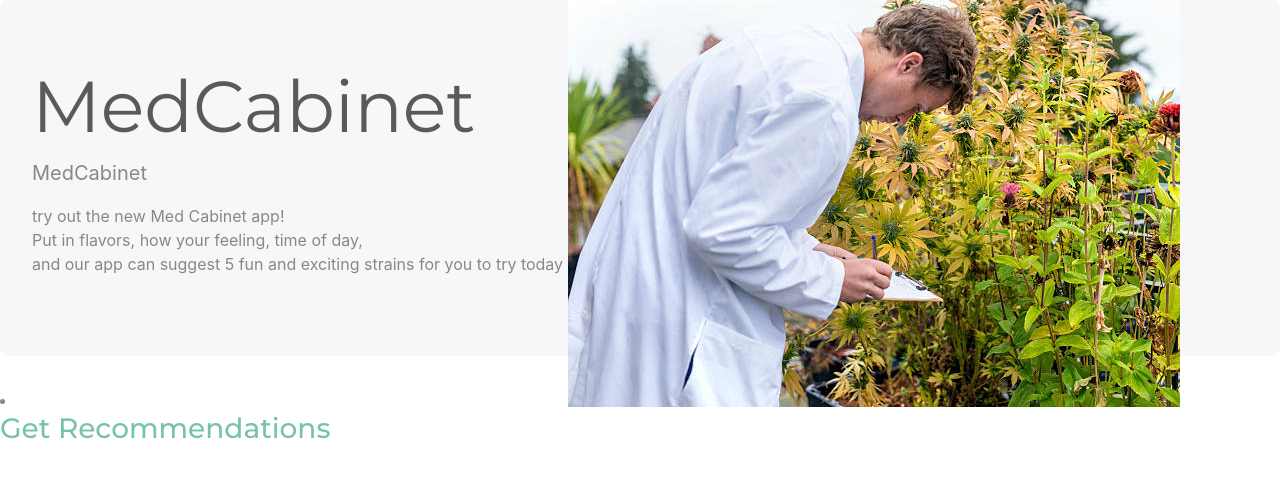
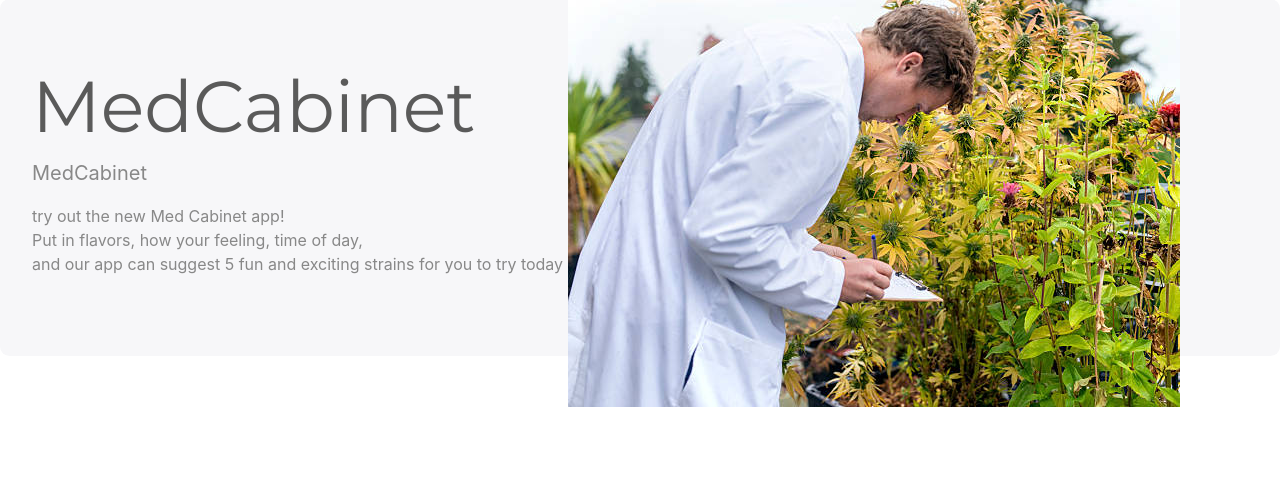
Before and after one commit to medicine-cabinet/front-end-final, a Flask app: page / in a window 1280 px wide. Shown: the part 175-674 px from the top of the page. Run offline with Flask 2, Linux system fonts and the light colour scheme; the visitor is signed in with stand-in values (Sample User, id 1); some libraries are stand-ins or nearby versions.

Commit message:
Update home.html

```diff
--- a/medcab/templates/home.html
+++ b/medcab/templates/home.html
@@ -89,9 +89,7 @@
                 </header>
               </section>
           </div>
-          <li>
-            <h3><a href="{{ url_for('recomendations') }}"">Get Recommendations</h3>
-          </li>
+
     {% block content %}{% endblock %}
 
   <!-- Scripts -->
```
